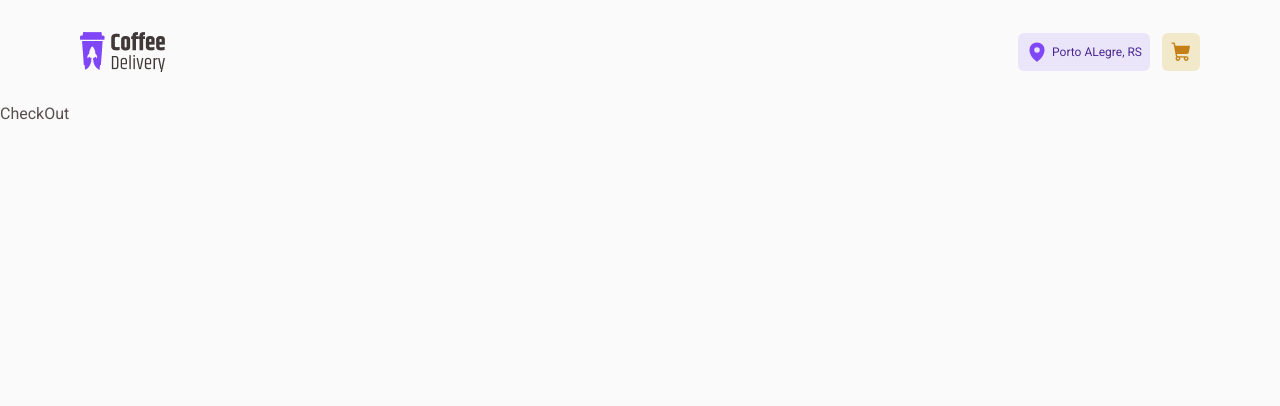
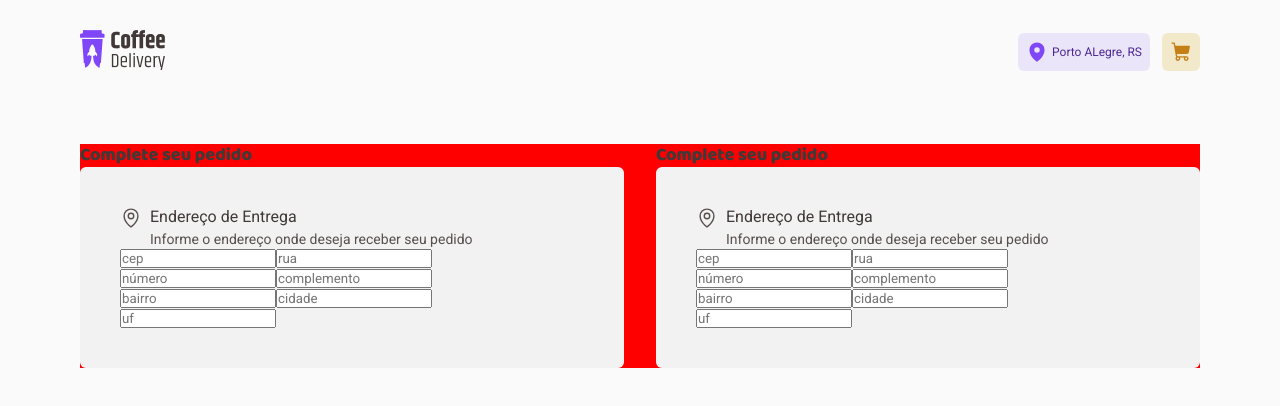
Before and after one commit to BBML-DEV/coffee-delivery, a React (Vite) app: page /Checkout in a window 1280 px wide. Shown: the top 406 px of the page. Built offline with nearby package versions, Linux system fonts and the light colour scheme.

Commit message:
feat: adicionando o componente de título do checkout card

```diff
--- /dev/null
+++ b/src/apps/pages/Checkout/CompleteOrder/index.tsx
@@ -0,0 +1,75 @@
+import { MapPin } from '@phosphor-icons/react'
+import { TittleCheckOutCard } from '../../../shared/components/TittleCheckOutCard'
+import { TittleText } from '../../../shared/components/Typography/styled'
+import { CompleteOrderFormContainer, FormSection } from './styled'
+
+interface inputTypes {
+  id: number
+  type: string | number
+  placeholder: string
+}
+export const CompleteOrder = () => {
+  const fieldsInputs = [
+    {
+      id: 1,
+      type: 'text',
+      placeholder: 'cep',
+    },
+    {
+      id: 2,
+      type: 'text',
+      placeholder: 'rua',
+    },
+    {
+      id: 3,
+      type: 'number',
+      placeholder: 'número',
+    },
+    {
+      id: 4,
+      type: 'text',
+      placeholder: 'complemento',
+    },
+    {
+      id: 5,
+      type: 'text',
+      placeholder: 'bairro',
+    },
+    {
+      id: 6,
+      type: 'text',
+      placeholder: 'cidade',
+    },
+    {
+      id: 7,
+      type: 'text',
+      placeholder: 'uf',
+    },
+  ]
+
+  return (
+    <CompleteOrderFormContainer>
+      <TittleText size="extra-small" color="subtitles">
+        Complete seu pedido
+      </TittleText>
+
+      <FormSection>
+        <TittleCheckOutCard
+          icon={<MapPin size={22} />}
+          tittle="Endereço de Entrega"
+          description="Informe o endereço onde deseja receber seu pedido"
+        />
+
+        <div>
+          {fieldsInputs.map((value) => (
+            <input
+              type={value.type}
+              key={value.id}
+              placeholder={value.placeholder}
+            />
+          ))}
+        </div>
+      </FormSection>
+    </CompleteOrderFormContainer>
+  )
+}
--- /dev/null
+++ b/src/apps/pages/Checkout/CompleteOrder/styled.ts
@@ -0,0 +1,11 @@
+import styled from 'styled-components'
+import { DefaultCompleteOrderSection } from '../styled'
+
+export const CompleteOrderFormContainer = styled.div`
+  display: flex;
+  flex-direction: column;
+  width: 100%;
+  background-color: red;
+`
+
+export const FormSection = styled(DefaultCompleteOrderSection)``
--- a/src/apps/pages/Checkout/index.tsx
+++ b/src/apps/pages/Checkout/index.tsx
@@ -1,3 +1,11 @@
+import { CompleteOrder } from './CompleteOrder'
+import { CheckOutContainer } from './styled'
+
 export const CheckOut = () => {
-  return <div>CheckOut</div>
+  return (
+    <CheckOutContainer className="container">
+      <CompleteOrder />
+      <CompleteOrder />
+    </CheckOutContainer>
+  )
 }
--- /dev/null
+++ b/src/apps/pages/Checkout/styled.ts
@@ -0,0 +1,17 @@
+import styled from 'styled-components'
+
+export const CheckOutContainer = styled.form`
+  display: flex;
+  flex-direction: row;
+  justify-content: space-between;
+  gap: 2rem;
+  background-color: red;
+  margin-top: 2.5rem;
+`
+
+export const DefaultCompleteOrderSection = styled.section`
+  width: 100%;
+  border-radius: 6px;
+  padding: 2.5rem;
+  background-color: ${({ theme }) => theme.colors['base-card']};
+`
--- a/src/apps/pages/Home/components/Intro/index.tsx
+++ b/src/apps/pages/Home/components/Intro/index.tsx
@@ -6,7 +6,7 @@ import {
   IntroTittle,
 } from './styled'
 import introBanner from '../../../../../assets/introBanner.png'
-import { InfoWithIcon } from '../../../../shared/components/infoWithIcon'
+import { InfoWithIcon } from '../../../../shared/components/InfoWithIcon'
 import { useTheme } from 'styled-components'
 import { ShoppingCart } from '@phosphor-icons/react'
 
--- a/src/apps/shared/components/Header/index.tsx
+++ b/src/apps/shared/components/Header/index.tsx
@@ -1,12 +1,15 @@
 import { MapPin, ShoppingCart } from '@phosphor-icons/react'
 import { ButtonHeader, HeaderContainer, HeaderContainerButtons } from './styled'
 import Logo from '../../../../assets/Logo.png'
+import { NavLink } from 'react-router-dom'
 
 export const Header = () => {
   return (
     <HeaderContainer>
       <div className="container">
-        <img src={Logo} alt="Logo" />
+        <NavLink to={'/'}>
+          <img src={Logo} alt="Logo" />
+        </NavLink>
 
         <HeaderContainerButtons>
           <ButtonHeader variant="purple">
@@ -14,9 +17,11 @@ export const Header = () => {
             Porto ALegre, RS
           </ButtonHeader>
 
-          <ButtonHeader variant="yellow">
-            <ShoppingCart size={22} weight="fill" />
-          </ButtonHeader>
+          <NavLink to={'/Checkout'}>
+            <ButtonHeader variant="yellow">
+              <ShoppingCart size={22} weight="fill" />
+            </ButtonHeader>
+          </NavLink>
         </HeaderContainerButtons>
       </div>
     </HeaderContainer>
--- /dev/null
+++ b/src/apps/shared/components/TittleCheckOutCard/index.tsx
@@ -0,0 +1,30 @@
+import { ReactNode } from 'react'
+import { Icon, TittleCardContainer } from './styled'
+import { RegularText } from '../Typography/styled'
+
+interface TittleCheckOutCardProps {
+  icon: ReactNode
+  tittle: string
+  description: string
+}
+
+export const TittleCheckOutCard = ({
+  icon,
+  tittle,
+  description,
+}: TittleCheckOutCardProps) => {
+  return (
+    <TittleCardContainer>
+      <Icon>{icon}</Icon>
+
+      <div>
+        <RegularText size="regular-medium" color="subtitles">
+          {tittle}
+        </RegularText>
+        <RegularText size="regular-small" color="text">
+          {description}
+        </RegularText>
+      </div>
+    </TittleCardContainer>
+  )
+}
--- /dev/null
+++ b/src/apps/shared/components/TittleCheckOutCard/styled.ts
@@ -0,0 +1,16 @@
+import styled from 'styled-components'
+
+export const TittleCardContainer = styled.div`
+  display: flex;
+  flex-direction: row;
+  gap: 0.5rem;
+  align-items: flex-start;
+
+  > div {
+    display: flex;
+    flex-direction: column;
+    gap: 0.125rem;
+  }
+`
+
+export const Icon = styled.span``
```
